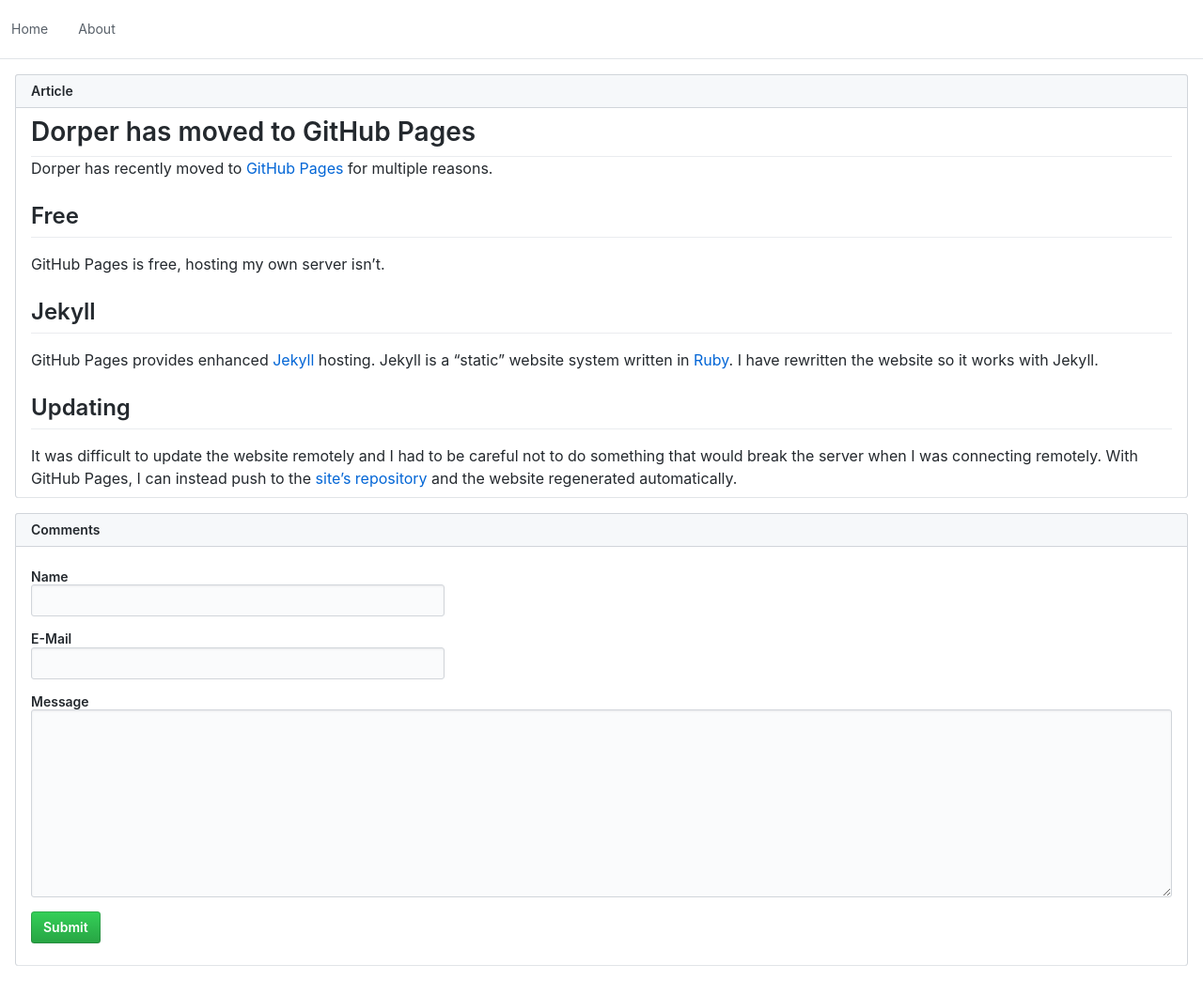
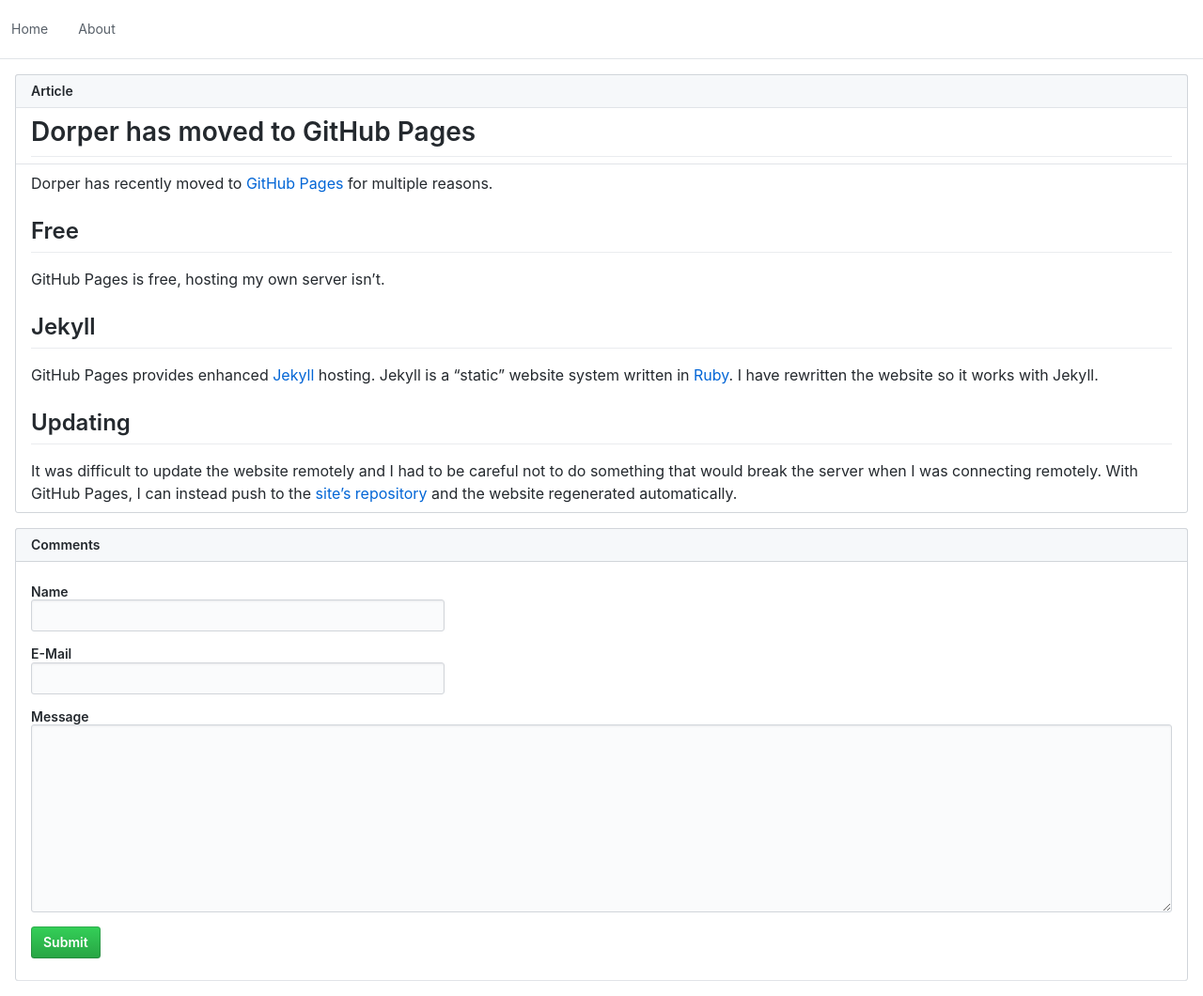
Before and after one commit to dorpga/dorpga.github.io, a Jekyll site: the page built from _posts/2017-12-13-Dorper-has-moved-to-GitHub-Pages.md, in a window 1280 px wide. Shown: the whole page at 94% size. Built offline with Jekyll 4.4.1, drawn with Linux system fonts in a browser that asks for light colours; our own code applies the rules of GitHub Pages for plain Markdown files.

Commit message:
Update post.html

```diff
--- a/_layouts/post.html
+++ b/_layouts/post.html
@@ -13,13 +13,13 @@
                     <div class="Box-header">
                         <h3 class="Box-title">Article</h3>
                     </div>
-                    <div class="Box-body">
-                        <article>
-                            <h1 class="article-title">{{ page.title | smartify }}</h1>
-                            <div class="markdown-body article-body">
+                    <div class="Box-row">
+                        <h1 class="article-title">{{ page.title | smartify }}</h1>
+                    </div>
+                    <div class="Box-row">
+                        <div class="markdown-body article-body">
                             {{ content }}
-                            </div>
-                        </article>
+                        </div>
                     </div>
                 </div>
                 {% include comments.html %}
```
